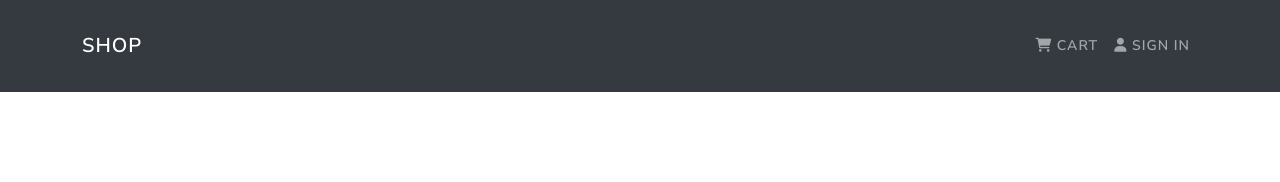
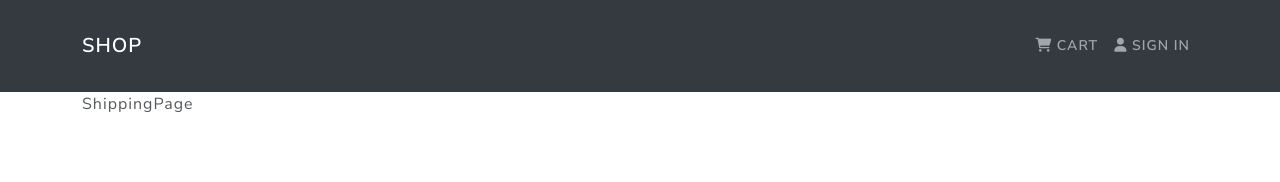
Before and after one commit to SMNAFI/MERN-eCommerce, a React (Create React App) app in the folder client/: page /shipping in a window 1280 px wide. Shown: the top 182 px of the page. Built offline with nearby package versions, Linux system fonts and the light colour scheme.

Commit message:
cart to shipping route fixed

```diff
--- a/client/src/App.js
+++ b/client/src/App.js
@@ -8,6 +8,7 @@ import LoginPage from './pages/LoginPage'
 import CartPage from './pages/CartPage'
 import RegisterPage from './pages/RegisterPage'
 import ProfilePage from './pages/ProfilePage'
+import ShippingPage from './pages/ShippingPage'
 
 function App() {
   return (
@@ -17,18 +18,17 @@ function App() {
         <Container>
           <Routes>
             <Route path='/' element={<HomePage />} />
-            {/* :id will be dynamic */}
-            <Route path='/product/:id' element={<ProductPage />} />
             <Route path='/login' element={<LoginPage />} />
             <Route path='/register' element={<RegisterPage />} />
             <Route path='/profile' element={<ProfilePage />} />
+            <Route path='/shipping' element={<ShippingPage />} />
+            <Route path='/product/:id' element={<ProductPage />} />
 
             {/* direct to cart */}
             <Route path='/cart' element={<CartPage />} />
             {/* from product page to cart with id and quantity*/}
             <Route path='/cart/:id' element={<CartPage />} />
           </Routes>
-          {/* <HomePage /> */}
         </Container>
       </main>
       <Footer />
--- a/client/src/pages/LoginPage.js
+++ b/client/src/pages/LoginPage.js
@@ -22,7 +22,7 @@ const LoginPage = () => {
   // if user exists
   useEffect(() => {
     if (userInfo) {
-      navigate(redirect)
+      navigate(`/${redirect}`)
     }
   }, [navigate, userInfo, redirect])
 
--- /dev/null
+++ b/client/src/pages/ShippingPage.js
@@ -0,0 +1,7 @@
+import React from 'react'
+
+function ShippingPage() {
+  return <div>ShippingPage</div>
+}
+
+export default ShippingPage
```
